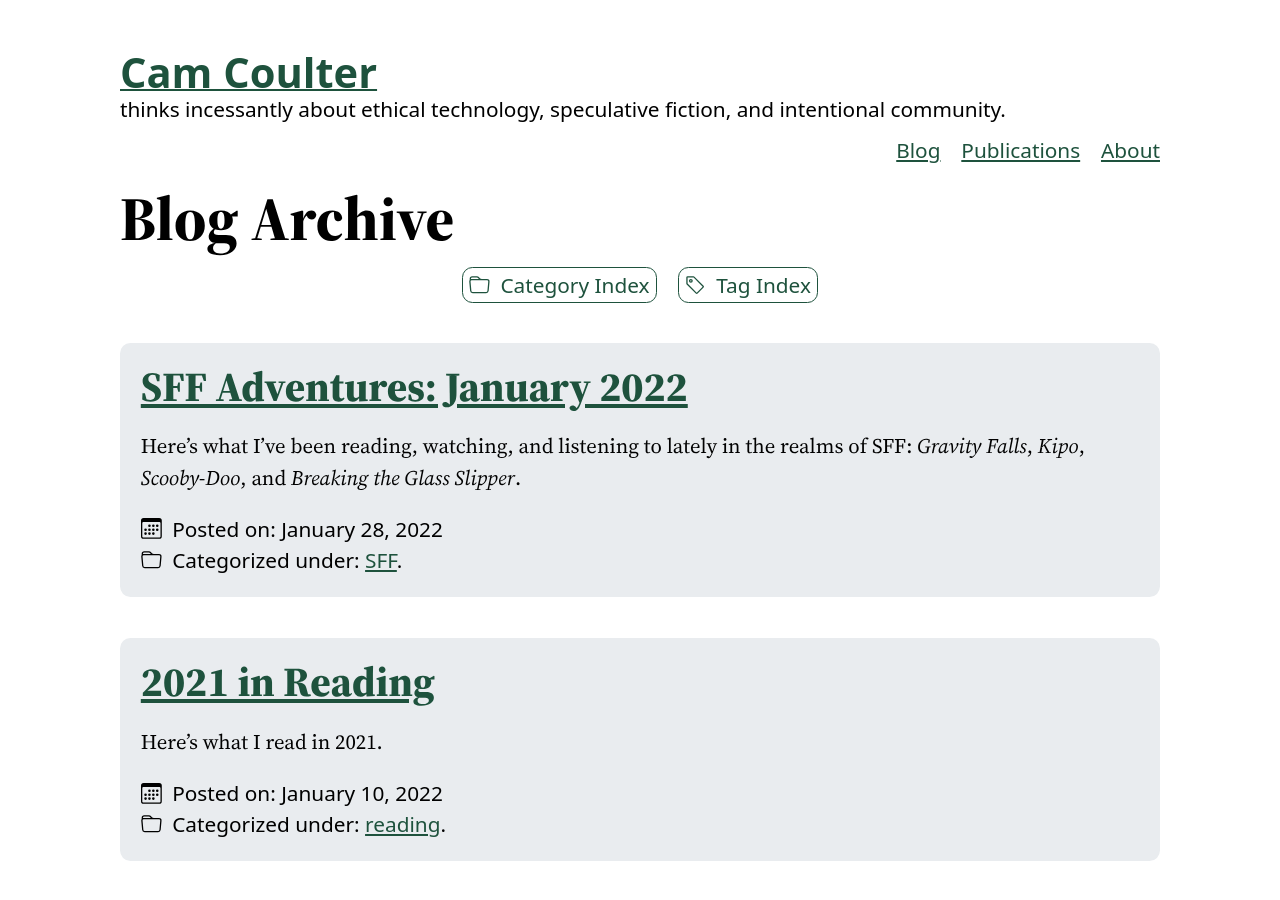
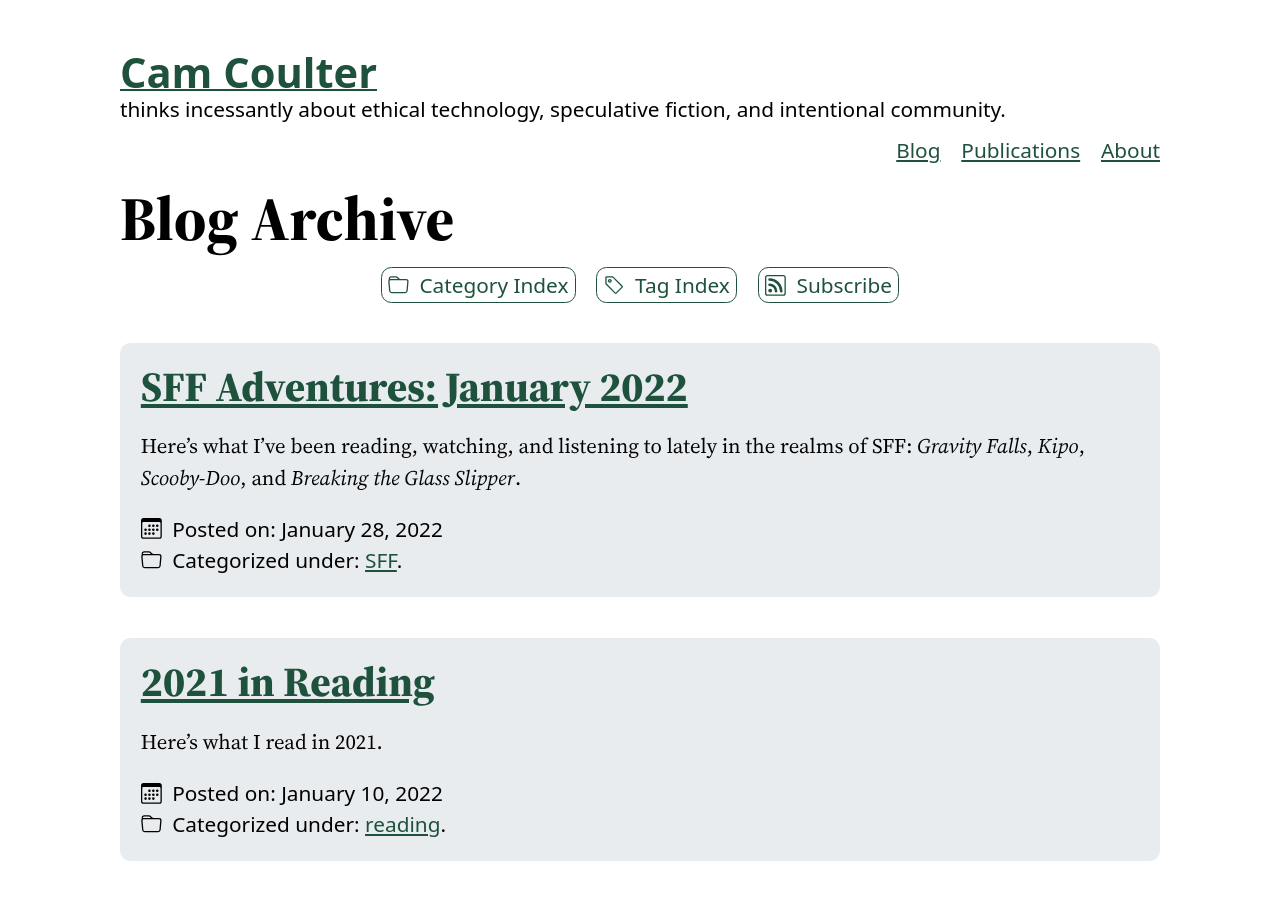
Before and after one commit to cncoulter/camcoulter.com, a Jekyll site: the page built from Blog/Archive.html, in a window 1280 px wide and 900 px high. Built offline with Jekyll 4.4.1, drawn with Linux system fonts in a browser that asks for light colours; some web fonts are replaced.

Commit message:
Update Blog Archive

```diff
--- a/Blog/Archive.html
+++ b/Blog/Archive.html
@@ -11,6 +11,7 @@ permalink: /Blog/Archive/
 <ul class="link-turncoat--list">
 	<li><a href="/Blog/Categories" class="link-turncoat">{% include SVGs/folder.svg %} Category Index</a></li>
 	<li><a href="/Blog/Tags" class="link-turncoat">{% include SVGs/tag.svg %} Tag Index</a></li>
+	<li><a href="/Blog/Subscribe/" class="link-turncoat">{% include SVGs/rss.svg %}Subscribe</a></li>
 </ul>
 
 {% for post in site.posts %}
```
